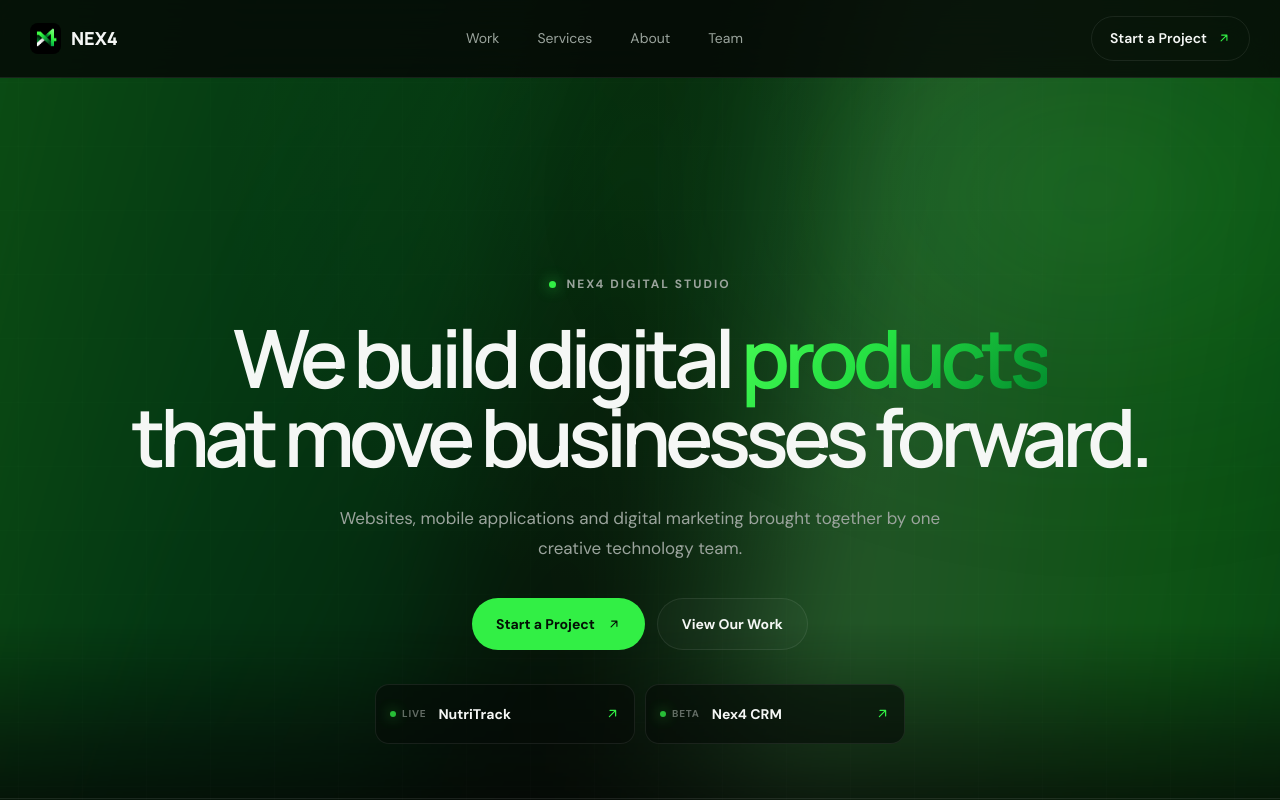
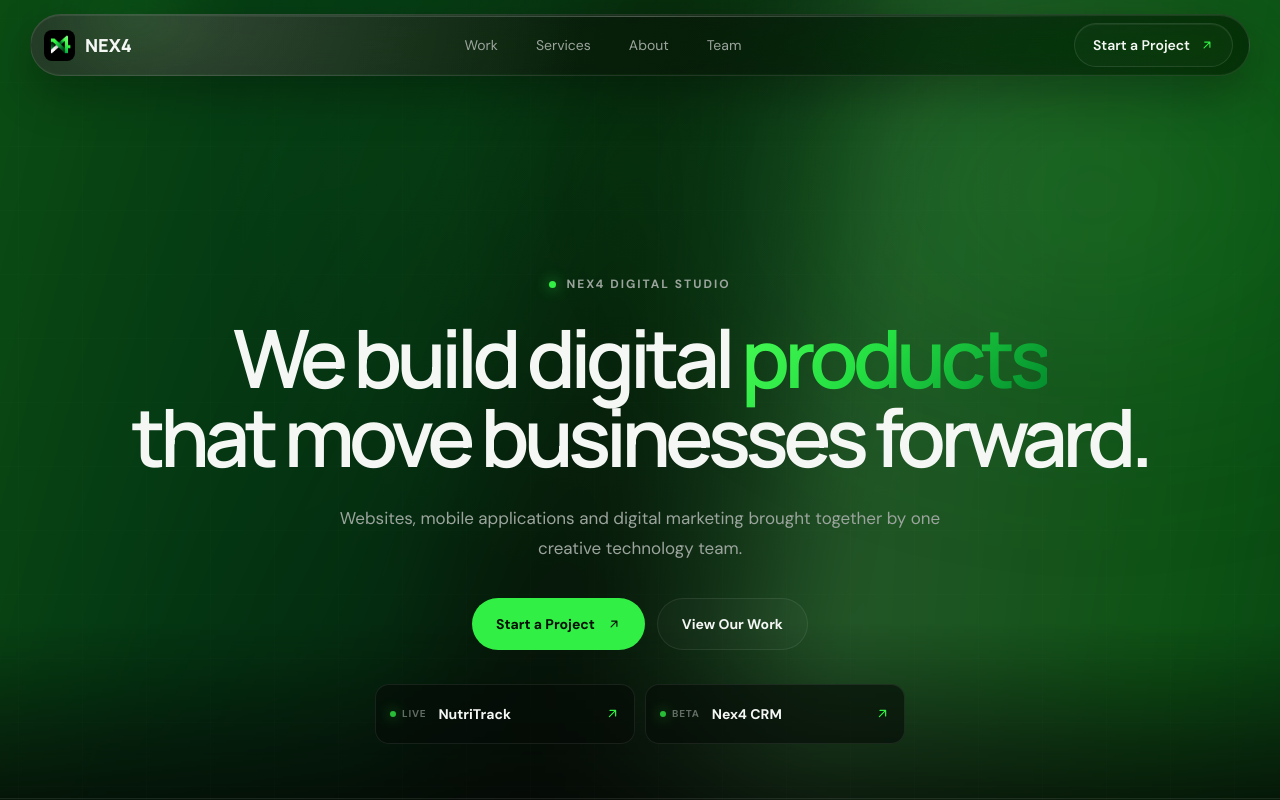
Before and after one commit to AemanDeveloper/nex4_landingpage, a Nuxt app: page / in a window 1280 px wide. Shown: the top 800 px of the page. Built offline with nearby package versions, Linux system fonts and the light colour scheme.

Commit message:
Add liquid-glass navigation

```diff
--- a/app/components/home/HomeNavbar.vue
+++ b/app/components/home/HomeNavbar.vue
@@ -37,24 +37,30 @@ onBeforeUnmount(() => window.removeEventListener("keydown", onKeydown));
 </template>
 
 <style scoped>
-.navbar { position: fixed; z-index: 100; inset: 0 0 auto; height: 78px; border-bottom: 1px solid var(--nex4-border); background: rgba(5,7,5,.82); backdrop-filter: blur(22px); }
-.navbar-inner { height: 100%; display: flex; align-items: center; justify-content: space-between; }
+.navbar { position:fixed; z-index:100; inset:0 0 auto; height:88px; padding-top:14px; pointer-events:none; }
+.navbar-inner { position:relative; height:62px; display:flex; align-items:center; justify-content:space-between; padding:0 16px 0 13px; overflow:visible; border:1px solid rgba(255,255,255,.11); border-radius:999px; background:radial-gradient(circle at 12% -40%,rgba(255,255,255,.16),transparent 38%),linear-gradient(115deg,rgba(15,25,17,.74),rgba(5,10,6,.52)); box-shadow:0 18px 45px rgba(0,0,0,.28),inset 0 1px 0 rgba(255,255,255,.08),inset 0 -1px 0 rgba(50,239,69,.04); backdrop-filter:blur(24px) saturate(155%); -webkit-backdrop-filter:blur(24px) saturate(155%); pointer-events:auto; }
+.navbar-inner::before { content:""; position:absolute; inset:1px 12% auto; height:1px; border-radius:999px; background:linear-gradient(90deg,transparent,rgba(255,255,255,.34),transparent); opacity:.8; pointer-events:none; }
+.navbar-inner::after { content:""; position:absolute; width:120px; height:45px; top:-18px; left:42px; border-radius:50%; background:rgba(50,239,69,.1); filter:blur(28px); pointer-events:none; }
+.navbar-inner > * { position:relative; z-index:1; }
 .brand { display: flex; align-items: center; gap: 10px; font-family: "Manrope", sans-serif; font-size: 18px; font-weight: 800; }
 .brand-mark { width: 31px; height: 31px; border-radius: 8px; object-fit: cover; }
 .nav-links { display: flex; align-items: center; gap: 38px; }
 .nav-links a { color: var(--nex4-text-secondary); font-size: 14px; transition: color .2s ease; }
 .nav-links a:hover { color: var(--nex4-green); }
-.nav-contact { display: flex; align-items: center; gap: 10px; padding: 10px 18px; border: 1px solid var(--nex4-border); border-radius: 999px; font-size: 14px; font-weight: 600; transition: .25s ease; }
-.nav-contact:hover { border-color: var(--nex4-border-green); background: rgba(50,239,69,.05); }
+.nav-contact { display:flex; align-items:center; gap:10px; padding:10px 18px; border:1px solid rgba(255,255,255,.1); border-radius:999px; background:rgba(255,255,255,.025); font-size:14px; font-weight:600; box-shadow:inset 0 1px 0 rgba(255,255,255,.06); transition:.25s ease; }
+.nav-contact:hover { border-color:var(--nex4-border-green); background:rgba(50,239,69,.08); box-shadow:0 8px 24px rgba(0,0,0,.2),inset 0 1px 0 rgba(255,255,255,.09); }
 .nav-contact :deep(svg) { color: var(--nex4-green); }
 .menu-button { display: none; padding: 10px; border: 0; background: transparent; }
 .menu-button span { width: 22px; height: 1px; background: white; }
 
 @media (max-width: 768px) {
+  .navbar { height:82px; padding-top:10px; }
+  .navbar-inner { width:calc(100% - 24px); height:60px; padding:0 12px 0 11px; }
   .nav-contact { display: none; }
-  .menu-button { display: flex; flex-direction: column; gap: 5px; }
-  .nav-links { position: fixed; top: 78px; left: 0; width: 100%; flex-direction: column; align-items: flex-start; gap: 0; padding: 20px 24px; transform: translateY(-140%); opacity: 0; visibility: hidden; border-bottom: 1px solid var(--nex4-border); background: rgba(3,5,3,.98); transition: .25s ease; }
-  .nav-links.active { transform: translateY(0); opacity: 1; visibility: visible; }
+  .menu-button { display:flex; flex-direction:column; gap:5px; }
+  .nav-links { position:fixed; top:82px; left:12px; width:calc(100% - 24px); flex-direction:column; align-items:flex-start; gap:0; padding:14px 18px; transform:translateY(-18px) scale(.98); transform-origin:top; opacity:0; visibility:hidden; border:1px solid rgba(255,255,255,.11); border-radius:20px; background:linear-gradient(145deg,rgba(16,25,18,.9),rgba(3,7,4,.82)); box-shadow:0 24px 55px rgba(0,0,0,.42),inset 0 1px 0 rgba(255,255,255,.07); backdrop-filter:blur(28px) saturate(150%); -webkit-backdrop-filter:blur(28px) saturate(150%); transition:.25s ease; }
+  .nav-links.active { transform:translateY(0) scale(1); opacity:1; visibility:visible; }
   .nav-links a { width: 100%; padding: 15px 0; border-bottom: 1px solid var(--nex4-border); }
+  .nav-links a:last-child { border-bottom:0; }
 }
 </style>
```
